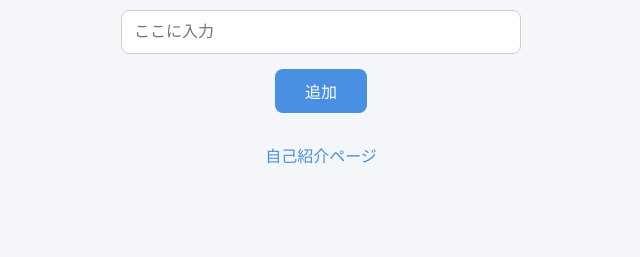
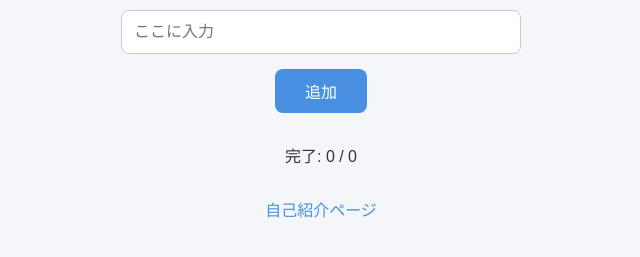
Before and after one commit to nissiy0723/portfolio, a plain HTML site: page tracker.html in a window 1280 px wide. Shown: the part 127-384 px from the top of the page, without its empty margins (319-959 px from the left). Drawn offline with Linux system fonts and the light colour scheme.

Commit message:
add tracker

```diff
--- a/tracker.html
+++ b/tracker.html
@@ -117,7 +117,7 @@ a:hover {
         <button id="addBtn">追加</button>
 
         <ul id="data"></ul>
-
+<p>完了: <span id="count">0 / 0</span></p>
         <p><a href="index.html">自己紹介ページ</a></p>
         <script src="tracker.js"> </script>
     </body>
--- a/tracker.js
+++ b/tracker.js
@@ -1,7 +1,7 @@
 const Input=document.getElementById("textInput");
 const addBtn=document.getElementById("addBtn");
 const memo=document.getElementById("data");
-
+const count=document.getElementById("count");
 let data=[]
 
 function save() {
@@ -15,10 +15,12 @@ function load() {
 function render() {
     memo.innerHTML="";
 
+    let donecount=0
+
 
     data.forEach((d)=> {
-        const li=document.createElement("li");
-
+         if(d.done===true){donecount++;
+         };
 
         //チェック用ボタン
         const checkBtn=document.createElement("button");
@@ -38,14 +40,22 @@ function render() {
             save();
             render();
         });
+
+        const li=document.createElement("li");
+
+
+
+
+
         li.appendChild(checkBtn);
          li.appendChild(span);
         li.appendChild(deleteBtn);
         memo.appendChild(li);
 
     })
+    count.textContent=donecount+ " / " + data.length;
+
 };
-
 
 
 
```
